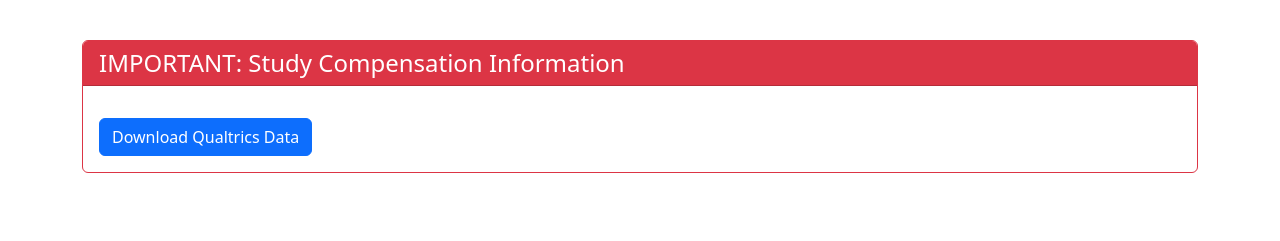
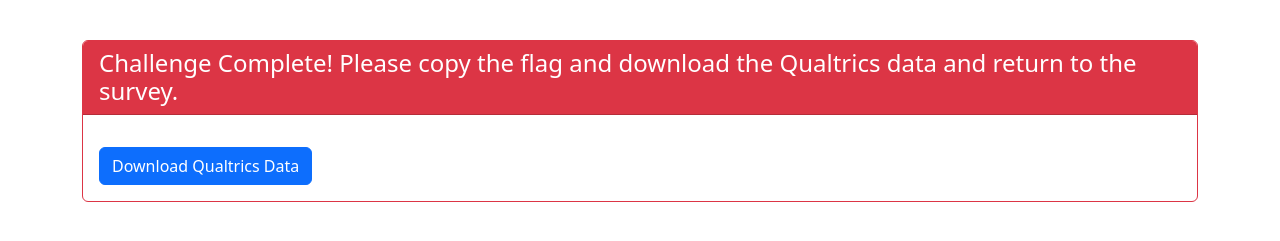
Before and after one commit to DDM-Lab/SQL_Vuln_Scores, a Flask app: template templates/challenge4_success.html in a window 1280 px wide. Shown: the part 212-453 px from the top of the page. Run offline with Flask 3, Linux system fonts and the light colour scheme; the template is opened without the code that fills it, so the values that code supplies are empty; some libraries are stand-ins or nearby versions.

Commit message:
change the message to say they finished the problem

```diff
--- a/templates/challenge1.html
+++ b/templates/challenge1.html
@@ -17,7 +17,7 @@
 {% if qualtrics_data %}
 <div class="card mt-1 border-danger">
     <div class="card-header bg-danger text-white">
-        <h4 class="mb-0">IMPORTANT: Study Compensation Information</h4>
+        <h4 class="mb-0">Challenge Complete! Please copy the flag and download the Qualtrics data and return to the survey.</h4>
     </div>
     <div class="card-body">
         <a href="{{ url_for('download_qualtrics', problem='challenge1') }}" class="btn btn-primary mt-3">
--- a/templates/challenge2.html
+++ b/templates/challenge2.html
@@ -17,7 +17,7 @@
 {% if qualtrics_data %}
 <div class="card mt-1 border-danger">
     <div class="card-header bg-danger text-white">
-        <h4 class="mb-0">IMPORTANT: Study Compensation Information</h4>
+        <h4 class="mb-0">Challenge Complete! Please copy the flag and download the Qualtrics data and return to the survey.</h4>
     </div>
     <div class="card-body">
         <a href="{{ url_for('download_qualtrics', problem='challenge2') }}" class="btn btn-primary mt-3">
--- a/templates/challenge3.html
+++ b/templates/challenge3.html
@@ -16,8 +16,10 @@
 {% endif %}
 {% if qualtrics_data %}
 <div class="card mt-1 border-danger">
+
+
     <div class="card-header bg-danger text-white">
-        <h4 class="mb-0">IMPORTANT: Study Compensation Information</h4>
+        <h4 class="mb-0">Challenge Complete! Please copy the flag and download the Qualtrics data and return to the survey.</h4>
     </div>
     <div class="card-body">
         <a href="{{ url_for('download_qualtrics', problem='challenge3') }}" class="btn btn-primary mt-3">
--- a/templates/challenge4_success.html
+++ b/templates/challenge4_success.html
@@ -11,7 +11,7 @@
 
 <div class="card mt-1 border-danger">
   <div class="card-header bg-danger text-white">
-      <h4 class="mb-0">IMPORTANT: Study Compensation Information</h4>
+      <h4 class="mb-0">Challenge Complete! Please copy the flag and download the Qualtrics data and return to the survey.</h4>
   </div>
   <div class="card-body">
     <a href="{{ url_for('download_qualtrics', problem='challenge4') }}" class="btn btn-primary mt-3">
```
